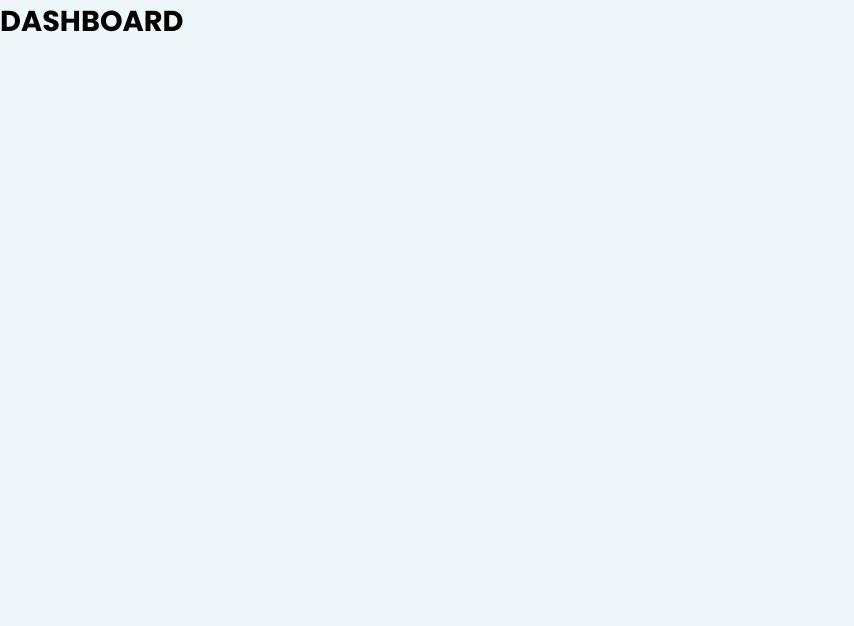
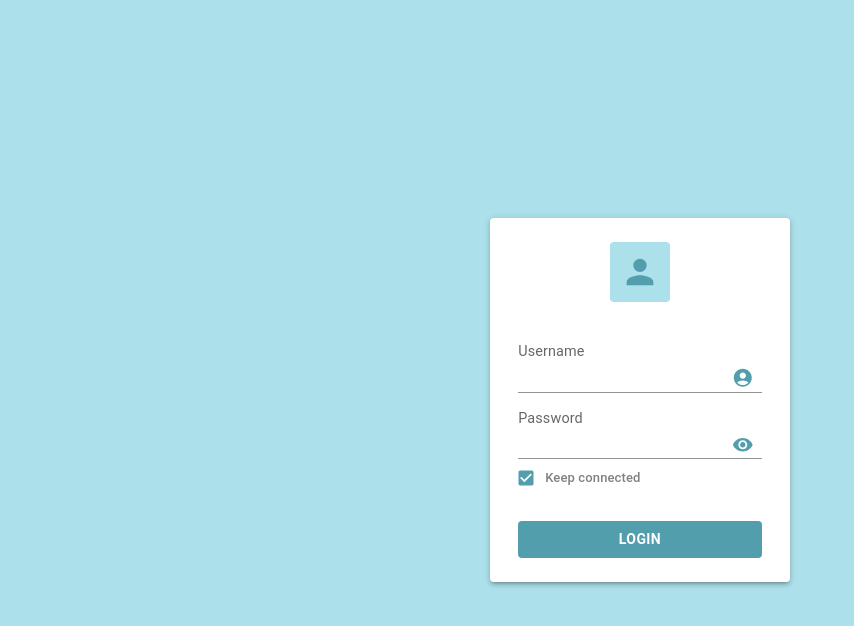
Before and after one commit to lMonacoo/Projects_Dashboard, a React (Vite) app: page /login in a window 1280 px wide. Before the commit this address led to /dashboard. Shown: the top 626 px of the page, without its empty margins (0-854 px from the left). Built offline with nearby package versions, Linux system fonts and the light colour scheme.

Commit message:
✨ [login]: scrath login screen

```diff
--- a/index.html
+++ b/index.html
@@ -1,23 +1,20 @@
 <!DOCTYPE html>
 <html lang="en">
+
 <head>
   <meta charset="UTF-8" />
   <link rel="icon" type="image/png" href="/src/assets/images/favicon.png" />
   <link rel="preconnect" href="https://fonts.googleapis.com" />
   <link rel="preconnect" href="https://fonts.gstatic.com" crossorigin />
-    <link
-      href="https://fonts.googleapis.com/css2?family=Poppins:wght@400;700;800;900&display=swap"
-      rel="stylesheet"
-    />
-    <meta name="viewport" content="width=device-width, initial-scale=1.0" />
-    <meta
-      name="description"
-      content="Import RLM products, make adjustments, verify non-updated products and integrate with the Shopify. This system serve as a product register centralizer"
-    />
+  <link href="https://fonts.googleapis.com/css2?family=Poppins:wght@400;700;800;900&display=swap" rel="stylesheet" />
+  <meta name="viewport" content="initial-scale=1, width=device-width" />
+  <meta name="description" content="Import RLM products, make adjustments, verify non-updated products and integrate with the Shopify. This system serve as a product register centralizer" />
   <title>Product Management</title>
 </head>
+
 <body>
   <div id="root"></div>
   <script type="module" src="/src/main.tsx"></script>
 </body>
+
 </html>
--- a/src/routes/protected-route.tsx
+++ b/src/routes/protected-route.tsx
@@ -1,11 +1,12 @@
 import { Navigate, Outlet } from 'react-router-dom';
 
 import { ROUTES } from '~/constants';
+import { useAppSelector } from '~/hooks';
 
 const ProtectedRoutes = (): JSX.Element => {
-  const auth = true;
+  const { currentUser } = useAppSelector(state => state.user);
 
-  return auth ? <Outlet /> : <Navigate to={ROUTES.LOGIN} />;
+  return currentUser ? <Outlet /> : <Navigate to={ROUTES.LOGIN} />;
 };
 
 export default ProtectedRoutes;
--- a/src/routes/public-route.tsx
+++ b/src/routes/public-route.tsx
@@ -1,10 +1,11 @@
 import { Navigate, Outlet } from 'react-router-dom';
 
 import { ROUTES } from '~/constants';
+import { useAppSelector } from '~/hooks';
 
 const PublicRoutes = (): JSX.Element => {
-  const auth = true;
-  return auth ? <Navigate to={ROUTES.DASHBOARD} /> : <Outlet />;
+  const { currentUser } = useAppSelector(state => state.user);
+  return currentUser ? <Navigate to={ROUTES.DASHBOARD} /> : <Outlet />;
 };
 
 export default PublicRoutes;
--- a/src/screens/login/index.tsx
+++ b/src/screens/login/index.tsx
@@ -1,3 +1,173 @@
+import { useCallback, useState } from 'react';
+
+import AccountCircle from '@mui/icons-material/AccountCircle';
+import PersonIcon from '@mui/icons-material/Person';
+import Visibility from '@mui/icons-material/Visibility';
+import VisibilityOff from '@mui/icons-material/VisibilityOff';
+import {
+  Input,
+  Typography,
+  Button,
+  FormControlLabel,
+  Checkbox,
+  Avatar,
+  Container,
+  Paper,
+  Box,
+  InputLabel,
+  IconButton,
+  InputAdornment
+} from '@mui/material';
+import { useTheme } from 'styled-components';
+
+import { useAppDispatch } from '~/hooks';
+import { login } from '~/store';
+
+interface ILoginForm {
+  username: string;
+  password: string;
+  keepConnected: boolean;
+}
+
+const defaultValues: ILoginForm = {
+  username: '',
+  password: '',
+  keepConnected: true
+};
+
 export const Login = () => {
-  return <h1>Login</h1>;
+  const { colors } = useTheme();
+  const dispatch = useAppDispatch();
+
+  const [formValues, setFormValues] = useState<ILoginForm>(defaultValues);
+  const [showPassword, setShowPassword] = useState(false);
+
+  const handleSubmitLogin = (e: React.FormEvent) => {
+    e.preventDefault();
+    const fieldsAvailable = Object.keys(formValues) as Array<keyof ILoginForm>;
+    const formHasAllFieldsFilled = fieldsAvailable.every(field => formValues[field] !== '');
+    if (formHasAllFieldsFilled) {
+      dispatch(login(formValues));
+    }
+  };
+
+  const handleInputChange = (e: React.ChangeEvent<HTMLInputElement>) => {
+    const { name, value } = e.target;
+    setFormValues({ ...formValues, [name]: value });
+  };
+
+  const handleCheckboxChange = (e: React.ChangeEvent<HTMLInputElement>) => {
+    const { name } = e.target;
+    setFormValues({ ...formValues, [name]: !formValues.keepConnected });
+  };
+
+  const handleClickShowPassword = useCallback(() => {
+    setShowPassword(prevState => !prevState);
+  }, []);
+
+  return (
+    <Container
+      sx={{
+        width: 700,
+        height: '100vh',
+        display: 'flex',
+        justifyContent: 'center',
+        alignItems: 'center'
+      }}
+    >
+      <Paper elevation={3}>
+        <Box
+          p={3}
+          sx={{
+            width: 300,
+            display: 'flex',
+            justifyContent: 'center',
+            flexDirection: 'column',
+            alignItems: 'center',
+            gap: 5
+          }}
+        >
+          <Avatar variant='rounded' sx={{ bgcolor: colors.greenPrimary, width: 60, height: 60 }}>
+            <PersonIcon sx={{ fontSize: 40, fill: colors.greenTertiary }} />
+          </Avatar>
+          <form onSubmit={handleSubmitLogin}>
+            <Box>
+              <InputLabel htmlFor='input-username'>Username</InputLabel>
+              <Input
+                fullWidth
+                id='input-username'
+                value={formValues.username}
+                onChange={handleInputChange}
+                name='username'
+                endAdornment={
+                  <InputAdornment position='start'>
+                    <AccountCircle sx={{ fill: colors.greenTertiary }} />
+                  </InputAdornment>
+                }
+              />
+            </Box>
+            <Box mt={2}>
+              <InputLabel htmlFor='input-password'>Password</InputLabel>
+              <Input
+                fullWidth
+                id='input-password'
+                value={formValues.password}
+                onChange={handleInputChange}
+                name='password'
+                type={showPassword ? 'text' : 'password'}
+                endAdornment={
+                  <InputAdornment position='end'>
+                    <IconButton
+                      aria-label='toggle password visibility'
+                      onClick={handleClickShowPassword}
+                    >
+                      {showPassword ? (
+                        <VisibilityOff sx={{ fill: colors.greenTertiary }} />
+                      ) : (
+                        <Visibility sx={{ fill: colors.greenTertiary }} />
+                      )}
+                    </IconButton>
+                  </InputAdornment>
+                }
+              />
+            </Box>
+
+            <FormControlLabel
+              control={
+                <Checkbox
+                  name='keepConnected'
+                  sx={{
+                    '& .MuiSvgIcon-root': { fontSize: 20, fill: colors.greenTertiary }
+                  }}
+                  checked={formValues.keepConnected}
+                  onChange={handleCheckboxChange}
+                />
+              }
+              label={
+                <Typography sx={{ fontSize: 13, fontWeight: 500, color: colors.greyQuaternary }}>
+                  Keep connected
+                </Typography>
+              }
+            />
+            <Box mt={3}>
+              <Button
+                type='submit'
+                sx={{
+                  fontSize: 14,
+                  fontWeight: 700,
+                  backgroundColor: colors.greenTertiary,
+                  '&:hover': { backgroundColor: colors.greenPrimary }
+                }}
+                variant='contained'
+                fullWidth
+                disableElevation
+              >
+                Login
+              </Button>
+            </Box>
+          </form>
+        </Box>
+      </Paper>
+    </Container>
+  );
 };
--- a/src/store/features/user/userSlice.ts
+++ b/src/store/features/user/userSlice.ts
@@ -1,16 +1,23 @@
 import { createSlice, PayloadAction } from '@reduxjs/toolkit';
 
-import { IUsers, IUserSlice } from '~/interfaces';
+import { ILocalUser, IUsers, IUserSlice } from '~/interfaces';
 import initialUsers from '~/store/features/user/mock';
 
 const initialState: IUserSlice = {
-  allUsers: initialUsers
+  allUsers: initialUsers,
+  currentUser: null
 };
 
 const userSlice = createSlice({
   name: 'user',
   initialState,
   reducers: {
+    login: (state, action: PayloadAction<ILocalUser>) => {
+      state.currentUser = action.payload;
+    },
+    logout: state => {
+      state.currentUser = null;
+    },
     addUser(state, action: PayloadAction<IUsers>) {
       state.allUsers.push(action.payload);
     },
@@ -21,5 +28,5 @@ const userSlice = createSlice({
   }
 });
 
-export const { addUser, removeUser } = userSlice.actions;
+export const { login, logout, addUser, removeUser } = userSlice.actions;
 export default userSlice.reducer;
--- a/src/store/index.ts
+++ b/src/store/index.ts
@@ -12,3 +12,6 @@ export const store = configureStore({
 
 export type RootState = ReturnType<typeof store.getState>;
 export type AppDispatch = typeof store.dispatch;
+
+export * from '~/store/features/project/projectSlice';
+export * from '~/store/features/user/userSlice';
--- a/src/styles/global-styles.ts
+++ b/src/styles/global-styles.ts
@@ -18,7 +18,8 @@ html {
 body {
     -webkit-font-smoothing: antialiased;
     -moz-osx-font-smoothing: grayscale;
-    background: rgba(172, 224, 234, 0.2);
+    background: ${({ theme }) => theme.colors.greenPrimary};
+    min-height: 100vh;
 }
 
 button, input[type="checkbox"] {
--- a/src/styles/theme/theme.ts
+++ b/src/styles/theme/theme.ts
@@ -11,7 +11,8 @@ const colors = {
   greyQuaternary: '#808080',
   redPrimary: '#D64747',
   greenSuccess: '#289D59',
-  transparent: 'transparent'
+  transparent: 'transparent',
+  bg: 'rgba(172, 224, 234, 0.2)'
 };
 
 type Colors = typeof colors;
--- a/tsconfig.json
+++ b/tsconfig.json
@@ -16,6 +16,7 @@
     "noEmit": true,
     "jsx": "react-jsx"
   },
-  "include": ["src"],
+  "include": ["src", "jest.setup.ts"],
+  "exclude": ["@emotion/styled"],
   "extends": "./tsconfig.node.json"
 }
--- a/tsconfig.node.json
+++ b/tsconfig.node.json
@@ -5,7 +5,8 @@
     "moduleResolution": "node",
     "baseUrl": ".",
     "paths": {
-      "~/*": ["./src/*"]
+      "~/*": ["./src/*"],
+      "@mui/styled-engine": ["./node_modules/@mui/styled-engine-sc"]
     }
   },
   "include": ["vite.config.ts"]
```
Also changed, not shown: package.json (+19 -0 lines), src/interfaces/users/index.ts (+7 -0 lines), 1 other file (tests, documents, lock files or other folders). Lines whose indentation alone changed are shown as unchanged.
